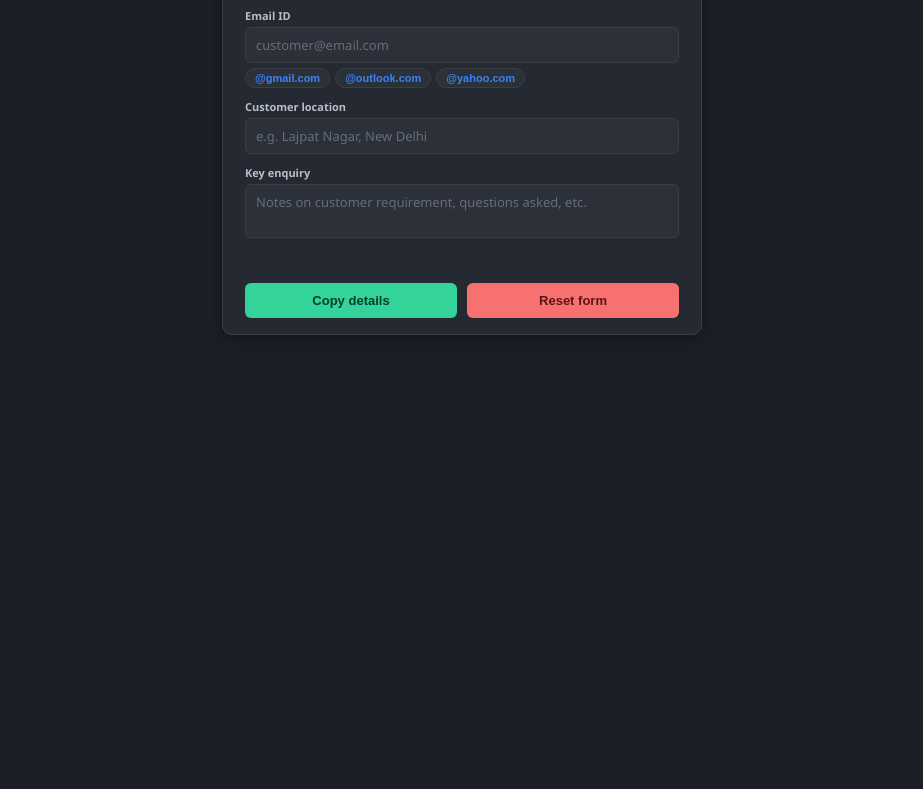
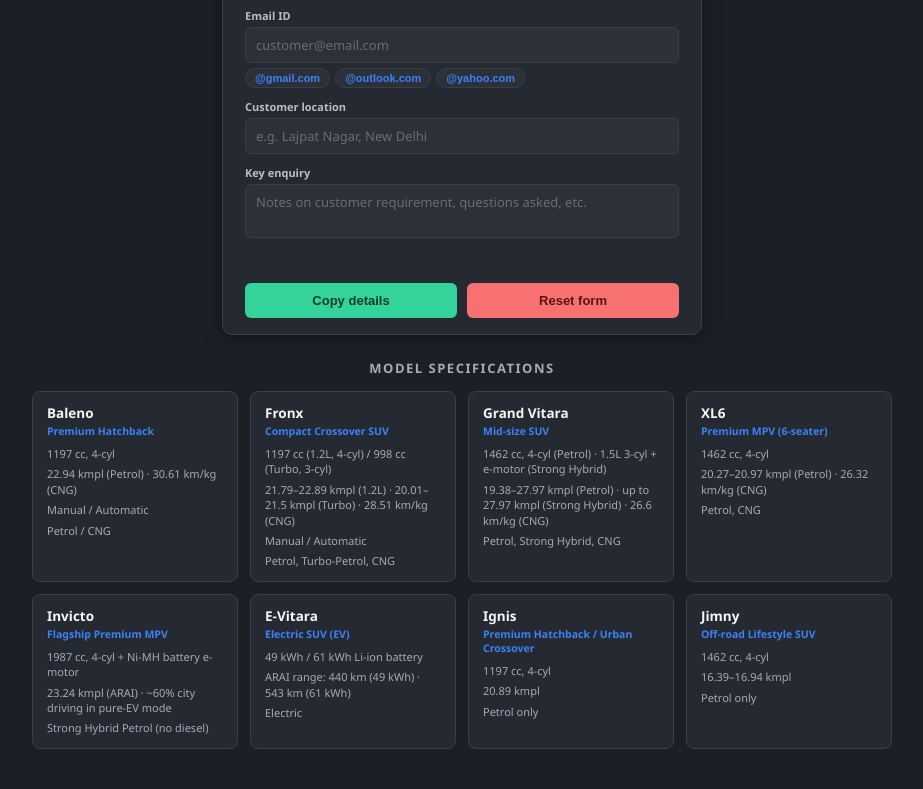
Before and after one commit to advaitbuild/nexacrm, a plain HTML site: page index.html in a window 1280 px wide. Shown: the part 476-1265 px from the top of the page, without its empty margins (178-1101 px from the left). Before the commit the page ends 835 px from the top, so only its background shows below. Drawn offline with Linux system fonts and the light colour scheme.

Commit message:
Update index.html

```diff
--- a/index.html
+++ b/index.html
@@ -163,6 +163,57 @@
     color:#4ade80;
     min-height:14px;
   }
+  .specs-wrap{
+    max-width:900px;
+    width:100%;
+    padding:0 20px 40px;
+    margin:0 auto;
+  }
+  .specs-heading{
+    text-align:center;
+    font-size:13px;
+    font-weight:600;
+    color:var(--muted);
+    text-transform:uppercase;
+    letter-spacing:1.5px;
+    margin:0 0 14px;
+  }
+  .specs-grid{
+    display:grid;
+    grid-template-columns:repeat(auto-fit, minmax(190px, 1fr));
+    gap:12px;
+  }
+  .spec-card{
+    background:#252932;
+    border:1px solid var(--border);
+    border-radius:8px;
+    padding:12px 14px;
+  }
+  .spec-card h4{
+    margin:0;
+    font-size:13.5px;
+    font-weight:700;
+    color:#f4f6f9;
+  }
+  .spec-card .spec-type{
+    margin:2px 0 8px;
+    font-size:10.5px;
+    color:var(--accent);
+    font-weight:600;
+  }
+  .spec-card ul{
+    margin:0;
+    padding:0;
+    list-style:none;
+    display:flex;
+    flex-direction:column;
+    gap:5px;
+  }
+  .spec-card li{
+    font-size:11px;
+    line-height:1.4;
+    color:var(--muted);
+  }
 </style>
 </head>
 <body>
@@ -248,6 +299,95 @@
       <button id="copyBtn">Copy details</button>
       <button id="resetBtn">Reset form</button>
     </div>
+  </div>
+</div>
+
+<div class="specs-wrap">
+  <h3 class="specs-heading">Model specifications</h3>
+  <div class="specs-grid">
+
+    <div class="spec-card">
+      <h4>Baleno</h4>
+      <p class="spec-type">Premium Hatchback</p>
+      <ul>
+        <li>1197 cc, 4-cyl</li>
+        <li>22.94 kmpl (Petrol) &middot; 30.61 km/kg (CNG)</li>
+        <li>Manual / Automatic</li>
+        <li>Petrol / CNG</li>
+      </ul>
+    </div>
+
+    <div class="spec-card">
+      <h4>Fronx</h4>
+      <p class="spec-type">Compact Crossover SUV</p>
+      <ul>
+        <li>1197 cc (1.2L, 4-cyl) / 998 cc (Turbo, 3-cyl)</li>
+        <li>21.79&ndash;22.89 kmpl (1.2L) &middot; 20.01&ndash;21.5 kmpl (Turbo) &middot; 28.51 km/kg (CNG)</li>
+        <li>Manual / Automatic</li>
+        <li>Petrol, Turbo-Petrol, CNG</li>
+      </ul>
+    </div>
+
+    <div class="spec-card">
+      <h4>Grand Vitara</h4>
+      <p class="spec-type">Mid-size SUV</p>
+      <ul>
+        <li>1462 cc, 4-cyl (Petrol) &middot; 1.5L 3-cyl + e-motor (Strong Hybrid)</li>
+        <li>19.38&ndash;27.97 kmpl (Petrol) &middot; up to 27.97 kmpl (Strong Hybrid) &middot; 26.6 km/kg (CNG)</li>
+        <li>Petrol, Strong Hybrid, CNG</li>
+      </ul>
+    </div>
+
+    <div class="spec-card">
+      <h4>XL6</h4>
+      <p class="spec-type">Premium MPV (6-seater)</p>
+      <ul>
+        <li>1462 cc, 4-cyl</li>
+        <li>20.27&ndash;20.97 kmpl (Petrol) &middot; 26.32 km/kg (CNG)</li>
+        <li>Petrol, CNG</li>
+      </ul>
+    </div>
+
+    <div class="spec-card">
+      <h4>Invicto</h4>
+      <p class="spec-type">Flagship Premium MPV</p>
+      <ul>
+        <li>1987 cc, 4-cyl + Ni-MH battery e-motor</li>
+        <li>23.24 kmpl (ARAI) &middot; ~60% city driving in pure-EV mode</li>
+        <li>Strong Hybrid Petrol (no diesel)</li>
+      </ul>
+    </div>
+
+    <div class="spec-card">
+      <h4>E-Vitara</h4>
+      <p class="spec-type">Electric SUV (EV)</p>
+      <ul>
+        <li>49 kWh / 61 kWh Li-ion battery</li>
+        <li>ARAI range: 440 km (49 kWh) &middot; 543 km (61 kWh)</li>
+        <li>Electric</li>
+      </ul>
+    </div>
+
+    <div class="spec-card">
+      <h4>Ignis</h4>
+      <p class="spec-type">Premium Hatchback / Urban Crossover</p>
+      <ul>
+        <li>1197 cc, 4-cyl</li>
+        <li>20.89 kmpl</li>
+        <li>Petrol only</li>
+      </ul>
+    </div>
+
+    <div class="spec-card">
+      <h4>Jimny</h4>
+      <p class="spec-type">Off-road Lifestyle SUV</p>
+      <ul>
+        <li>1462 cc, 4-cyl</li>
+        <li>16.39&ndash;16.94 kmpl</li>
+        <li>Petrol only</li>
+      </ul>
+    </div>
+
   </div>
 </div>
 
```
